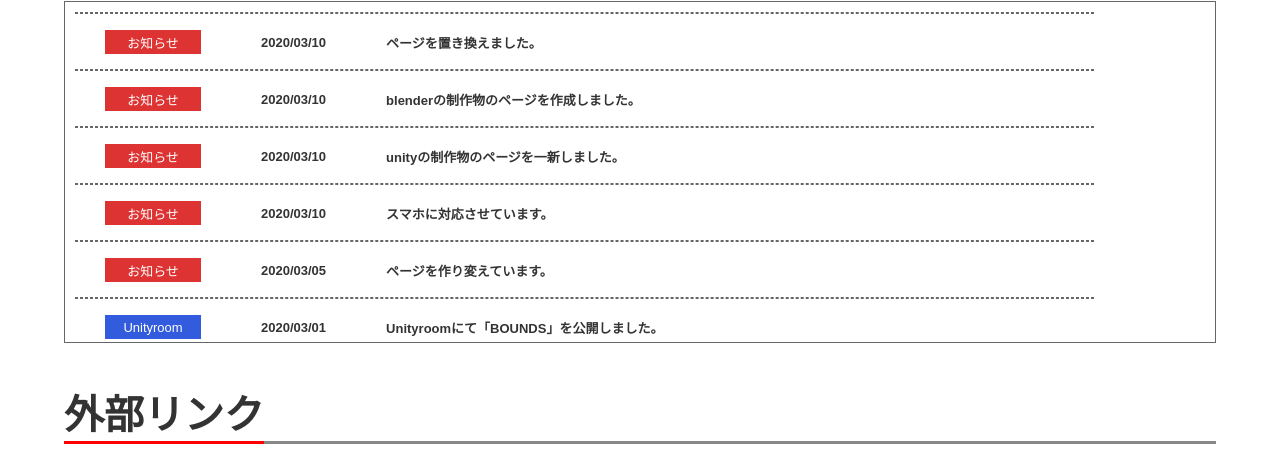
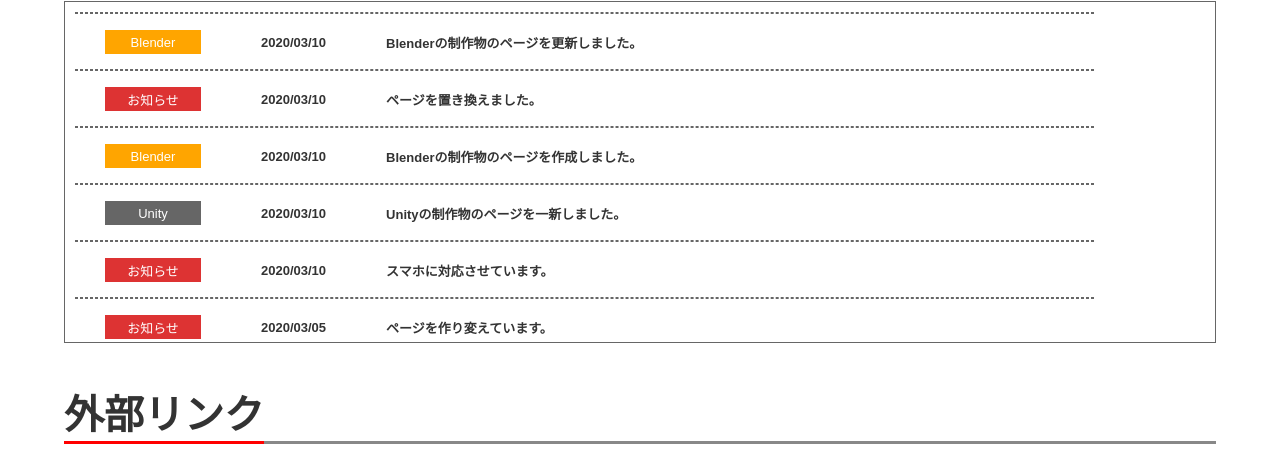
Before and after one commit to mugitea7/mugitea7.github.io, a plain HTML site: page index.html in a window 1280 px wide. Shown: the part 611-1069 px from the top of the page. Drawn offline with Linux system fonts and the light colour scheme.

```diff
--- a/css/blender/blender.scss
+++ b/css/blender/blender.scss
@@ -1,6 +1,8 @@
 $pc: 1024px;    //PC
 $tab: 600px;    //タブレット
 $sp: 0px;     //スマホ
+
+$color: orange;
 
 @mixin break($breakpoint){
     @media screen and (min-width: ($breakpoint)){
@@ -44,7 +46,7 @@
     ::after{
         position: absolute;
         content: "";
-        background: orange;
+        background: $color;
         width: 100px;
         height: 3px;
         left: 0;
@@ -116,7 +118,7 @@
             left: -10px;
 
             border-radius: 10px;
-            background: orange;
+            background: $color;
             content: "";
             width: 5px;
             height: 100%;
--- a/css/index/update_css.scss
+++ b/css/index/update_css.scss
@@ -1,6 +1,11 @@
 $pc: 1024px;    //PC
 $tab: 600px;    //タブレット
 $sp: 0px;     //スマホ
+
+$color_notice: #DD3333;
+$color_unityroom: rgb(51, 91, 221);
+$color_blender: orange;
+$color_unity: #666666;
 
 @mixin break($breakpoint){
     @media (min-width: ($breakpoint)){
@@ -134,11 +139,19 @@
         }
 
         &--notice{
-            background-color: #DD3333;
+            background-color: $color_notice;
         }
 
         &--unityroom{
-            background-color: rgb(51, 91, 221);
+            background-color: $color_unityroom;
+        }
+
+        &--blender{
+            background-color: $color_blender;
+        }
+
+        &--unity{
+            background-color: $color_unity;
         }
     }
 
@@ -212,6 +225,16 @@
             font-weight: normal;
         }
 
+        &--blender{
+            color: white;
+            font-weight: normal;
+        }
+
+        &--unity{
+            color: white;
+            font-weight: normal;
+        }
+
         &--date{
             color: #333333;
             font-weight: bolder;
--- a/css/unity/unity.scss
+++ b/css/unity/unity.scss
@@ -1,6 +1,8 @@
 $pc: 1024px;    //PC
 $tab: 600px;    //タブレット
 $sp: 0px;     //スマホ
+
+$color: #666666;
 
 @mixin break($breakpoint){
     @media screen and (min-width: ($breakpoint)){
@@ -44,7 +46,7 @@
     ::after{
         position: absolute;
         content: "";
-        background: #383838;
+        background: $color;
         width: 100px;
         height: 3px;
         left: 0;
@@ -116,7 +118,7 @@
             left: -10px;
 
             border-radius: 10px;
-            background: #383838;
+            background: $color;
             content: "";
             width: 5px;
             height: 100%;
--- a/index.html
+++ b/index.html
@@ -91,6 +91,23 @@
 
 			<div class="update__content">
 				<div class="update__type_and_date">
+					<div class="update__type update__type--blender">
+						<p class="update__text update__text--blender">Blender</p>
+					</div>
+
+					<div class="update__date">
+						<p class="update__text update__text--date">2020/03/10</p>
+					</div>
+				</div>
+
+				<div class="update__body">
+					<p class="update__text update__text--body">Blenderの制作物のページを更新しました。</p>
+				</div>
+			</div>
+			<div class="update__underline"></div>
+
+			<div class="update__content">
+				<div class="update__type_and_date">
 					<div class="update__type update__type--notice">
 						<p class="update__text update__text--notice">お知らせ</p>
 					</div>
@@ -108,8 +125,8 @@
 
 			<div class="update__content">
 				<div class="update__type_and_date">
-					<div class="update__type update__type--notice">
-						<p class="update__text update__text--notice">お知らせ</p>
+					<div class="update__type update__type--blender">
+						<p class="update__text update__text--blender">Blender</p>
 					</div>
 
 					<div class="update__date">
@@ -118,15 +135,15 @@
 				</div>
 
 				<div class="update__body">
-					<p class="update__text update__text--body">blenderの制作物のページを作成しました。</p>
+					<p class="update__text update__text--body">Blenderの制作物のページを作成しました。</p>
 				</div>
 			</div>
 			<div class="update__underline"></div>
 
 			<div class="update__content">
 				<div class="update__type_and_date">
-					<div class="update__type update__type--notice">
-						<p class="update__text update__text--notice">お知らせ</p>
+					<div class="update__type update__type--unity">
+						<p class="update__text update__text--unity">Unity</p>
 					</div>
 
 					<div class="update__date">
@@ -135,7 +152,7 @@
 				</div>
 
 				<div class="update__body">
-					<p class="update__text update__text--body">unityの制作物のページを一新しました。</p>
+					<p class="update__text update__text--body">Unityの制作物のページを一新しました。</p>
 				</div>
 			</div>
 			<div class="update__underline"></div>
@@ -193,8 +210,8 @@
 
 			<div class="update__content">
 				<div class="update__type_and_date">
-					<div class="update__type update__type--notice">
-						<p class="update__text update__text--notice">お知らせ</p>
+					<div class="update__type update__type--unity">
+						<p class="update__text update__text--unity">Unity</p>
 					</div>
 
 					<div class="update__date">
@@ -210,8 +227,8 @@
 
 			<div class="update__content">
 				<div class="update__type_and_date">
-					<div class="update__type update__type--notice">
-						<p class="update__text update__text--notice">お知らせ</p>
+					<div class="update__type update__type--unity">
+						<p class="update__text update__text--unity">Unity</p>
 					</div>
 
 					<div class="update__date">
@@ -257,7 +274,7 @@
 
 				<p><button type="button" id="twitter" onclick="window.open('https://twitter.com/tea59595959')"><i class="fab fa-twitter"></i> Twitter</button></p>
 				<p><button type="button" id="unityroom" onclick="window.open('https://unityroom.com/users/wkny6ejh5l3qgbdu810c')"><i class="fas fa-gamepad"></i> Unityroom</button></p>
-				<p><button type="button" id="github" onclick="window.open('https://github.com/mugitea7')"><i class="fab fa-github"></i> Github</button></p>
+				<p><button type="button" id="github" onclick="window.open('https://github.com/mugitea7')"><i class="fab fa-github"></i> GitHub</button></p>
 				<p><button type="button" id="blog" onclick="window.open('https://mugitea.hatenablog.jp/')"><i class="fas fa-book"></i> Hatena Blog</button></p>
 
 		</div>
```
Also changed, not shown: blender/blender.html (+13 -0 lines), css/index/update_css.css, css/unity/unity.css, img/blender/3.png (added), 3 other files.
